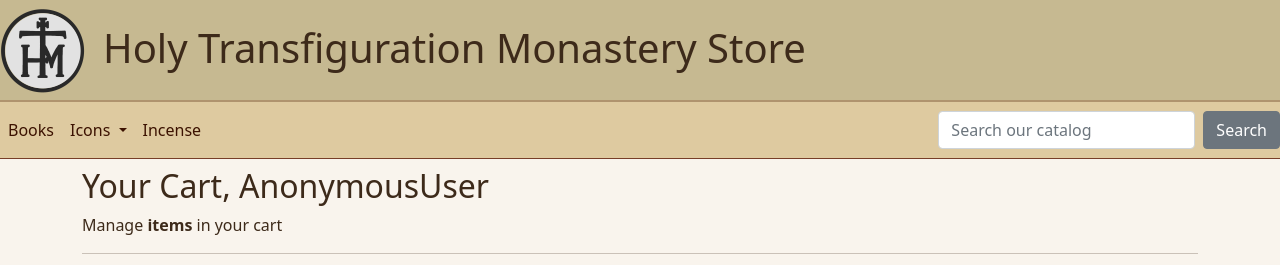
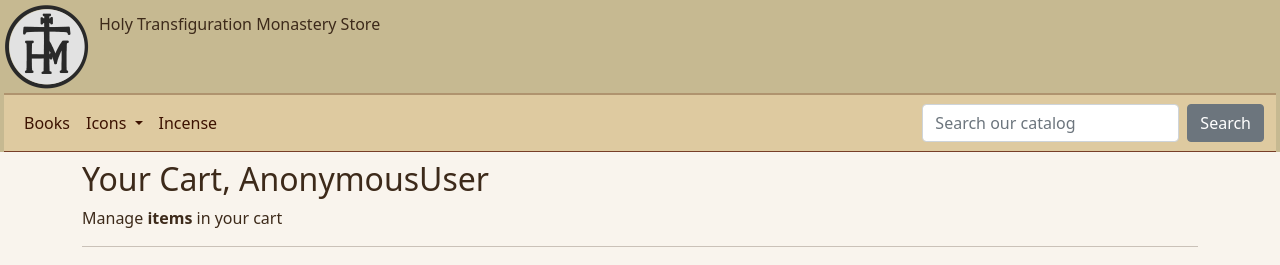
Before and after one commit to alexakarpov/htmshop, a Django app: page /basket/ in a window 1280 px wide. Shown: the top 265 px of the page. Run offline with Django 3.2, Linux system fonts and the light colour scheme; parts of the project's set-up code (start-up, migrations or seed data) failed here and were passed over; some libraries are stand-ins or nearby versions.

Commit message:
footer and stuff

```diff
--- a/templates/base.html
+++ b/templates/base.html
@@ -22,31 +22,31 @@
 </head>
 
 <body>
-    <header class="pt-2">
+    <header class="pt-1 px-1">
         <div class="page-header">
-            <div class="list-group list-group-horizontal pb-1">
+            <div class="list-group list-group-horizontal text-center mb-1">
                 <div>
                     <a href="{% url 'catalogue:store_home' %}">
                         <img src="{% static 'logo2.png' %}">
                     </a>
                 </div>
-                <div class="text-center m-3 ">
-                    <h1>Holy Transfiguration Monastery Store</h1>
+                <div class="m-2">
+                    <p class="bold">Holy Transfiguration Monastery Store</p>
                 </div>
             </div>
 
             <hr class="divider">
 
-            <nav class="navbar navbar-expand-lg">
-                <div class="collapse navbar-collapse" id="navbarSupportedContent">
-                    <ul class="navbar-nav me-auto">
+            <nav class="navbar navbar-expand">
+                <div class="container-fluid">
+                    <ul class="navbar-nav me-auto list-group list-group-horizontal">
                         <li class="nav-item">
-                            <a class="nav-link active" aria-current="page" href="#">Books</a>
+                            <a class="text nav-link" href="/books">Books</a>
                         </li>
-
+                        <li>
                             <div class="dropdown">
-                            <a class="text nav-link dropdown-toggle" href="#" role="button" data-bs-toggle="dropdown"
-                                aria-expanded="false">
+                                <a class="text nav-link dropdown-toggle" href="#" role="button"
+                                    data-bs-toggle="dropdown" aria-expanded="false">
                                     Icons
                                 </a>
 
@@ -59,7 +59,7 @@
                         </li>
 
                         <li class="nav-item">
-                            <a class="nav-link" href="#">Incense</a>
+                            <a class="nav-link" href="/incense">Incense</a>
                         </li>
                     </ul>
                     <form class="d-flex" role="search" action="{% url 'search:query' %} ">
@@ -68,6 +68,7 @@
                         <button class="btn btn-secondary" type="submit">Search</button>
                     </form>
                 </div>
+
 
             </nav>
     </header>
@@ -88,24 +89,19 @@
         </div>
     </main>
 
-    <footer class="container py-5 footer">
-        <hr>
-        <div class="row pt-4">
-            <div class="col-12 col-md">
-                <small class="d-block mb-3 text-muted">&copy; 2021-2022</small>
+    <footer class="pt-1 px-1 footer">
+        <div class="container">
+            <div class="row">
+                <div class="col col-1">
+                    <img src="{% static 'logo-small.png' %}">
                 </div>
-            <div class="col-6 col-md fs15">
-                <ul class="list-unstyled">
-                    <li><a class="link-secondary text-decoration-none" href="#">First item</a></li>
-                    <li><a class="link-secondary text-decoration-none" href="#">Second feature</a></li>
-                </ul>
+                <div class="col">
+                    <div class="row">
+                        <p class="h5 text-center">Holy Transfiguration Monastery Store</p>
                     </div>
-            <div class="col-6 col-md fs15">
-                <h5>Resources</h5>
-                <ul class="list-unstyled">
-                    <li><a class="link-secondary text-decoration-none" href="#">Resource name</a></li>
-                    <li><a class="link-secondary text-decoration-none" href="#">Another resource</a></li>
-                </ul>
+                    <div class="row">
+                        <p class="small text-center">© Content copyright 2023 by The Holy Transfiguration Monastery</p>
+                    </div>
                 </div>
             </div>
     </footer>
```
Lines whose indentation alone changed are shown as unchanged.
